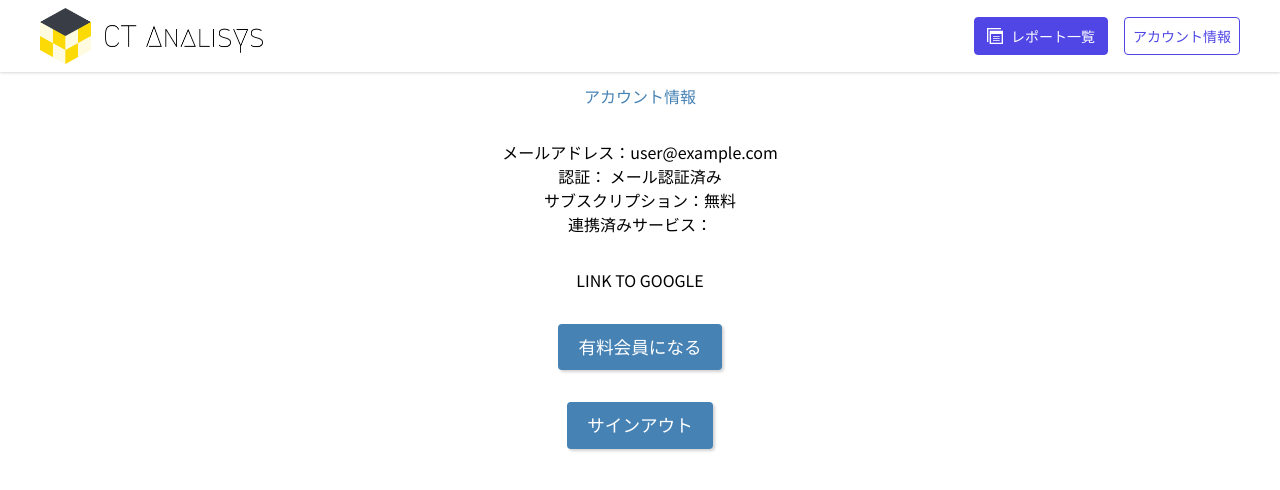
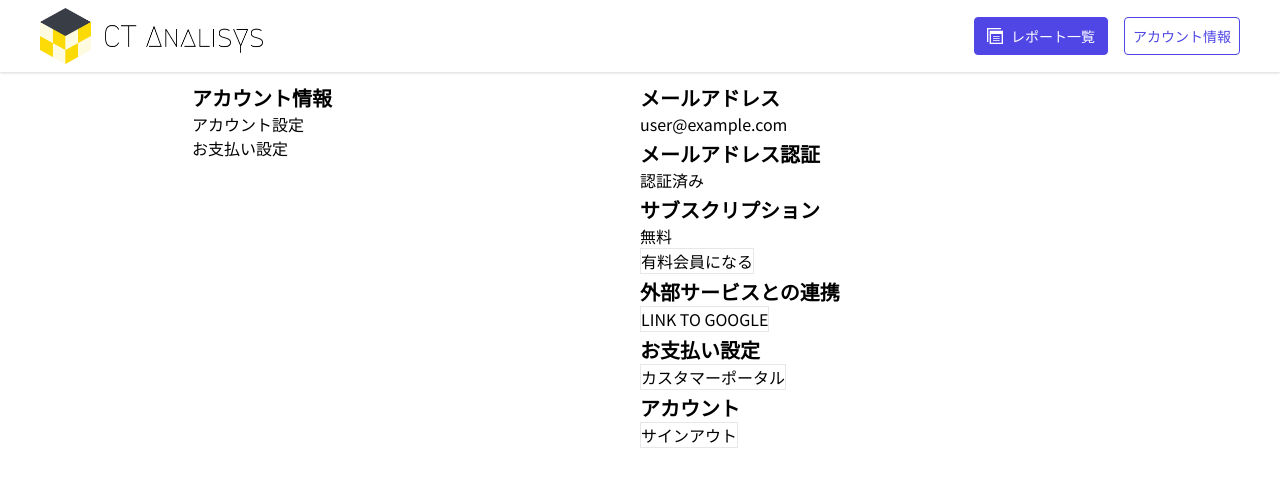
Before and after one commit to samoozy/ct-analysis-project, a Vue app: page /account in a window 1280 px wide. Shown: the top 490 px of the page. Built offline with nearby package versions, Linux system fonts and the light colour scheme; no server answers; the database is empty; sample sign-in values are in the browser's storage.

Commit message:
Added basic styling for aaccount page

```diff
--- a/src/components/ui/ChangePassword.vue
+++ b/src/components/ui/ChangePassword.vue
@@ -1,11 +1,11 @@
 <template>
 
-  <div class="container" v-if="provider.google && !provider.password">
+  <div v-if="provider.google && !provider.password">
     <div>メールアドレス・パスワード設定</div>
-    <button @click="changePassword" :disabled="!show">パスワードを設定する</button>
+    <button class="border" @click="changePassword" :disabled="!show">パスワードを設定する</button>
   </div>
-  <div class="container" v-else-if="provider.password">
-    <button @click="changePassword" :disabled="!show">パスワードを変更</button>
+  <div  v-else-if="provider.password">
+    <button class="border" @click="changePassword" :disabled="!show">パスワードを変更</button>
   </div>
 
 
@@ -66,17 +66,3 @@ export default {
   }
 }
 </script>
-
-<style scoped>
-.container {
-  display: flex;
-  flex-direction: column;
-  justify-content: center;
-  align-items: center;
-  padding-top: 2rem;
-}
-
-div {
-  text-align: center;
-}
-</style>
--- a/src/components/ui/CustomerPortal.vue
+++ b/src/components/ui/CustomerPortal.vue
@@ -1,9 +1,11 @@
 <template>
-  <button
-    class="portal-btn"
+  <div>
+    <button
+    class="border"
     @click="openCustomerPortal"
     :disabled="!!portalInProgress"
   >カスタマーポータル</button>
+  </div>
 </template>
 
 <script>
@@ -35,22 +37,3 @@ export default {
   }
 }
 </script>
-
-<style scoped>
-.portal-btn {
-  padding: 10px 20px;
-  cursor: pointer;
-  border: none;
-  background-color: steelblue;
-  color: #fff;
-  font-size: 1.1rem;
-  box-shadow: 2px 2px 3px #D3D3D3;
-  border-radius: 4px;
-  outline: none;
-}
-
-.portal-btn:hover,
-.portal-btn:disabled {
-  opacity: 0.8;
-}
-</style>
--- a/src/components/ui/LinkProvider.vue
+++ b/src/components/ui/LinkProvider.vue
@@ -1,10 +1,12 @@
 <template>
-  <button @click="linkToGoogleProvider">LINK TO GOOGLE</button>
+  <div>
+    <button class="border" @click="linkToGoogleProvider">LINK TO GOOGLE</button>
 
-  <p v-if="show">
-    {{ message }}
-  </p>
+    <p v-if="show">
+      {{ message }}
+    </p>
 
+  </div>
 </template>
 
 <script>
--- a/src/components/ui/SubscriptionButton.vue
+++ b/src/components/ui/SubscriptionButton.vue
@@ -1,9 +1,12 @@
 <template>
-  <button
-    class="subscription-btn"
-    :disabled="!!checkoutInProgress"
-    @click="subscribeToPlan"
-  >有料会員になる</button>
+
+  <div>
+    <button
+      class="border"
+      :disabled="!!checkoutInProgress"
+      @click="subscribeToPlan"
+    >有料会員になる</button>
+  </div>
 
 </template>
 
@@ -42,22 +45,3 @@ export default {
   }
 }
 </script>
-
-<style scoped>
-.subscription-btn {
-  padding: 10px 20px;
-  cursor: pointer;
-  border: none;
-  background-color: steelblue;
-  color: #fff;
-  font-size: 1.1rem;
-  box-shadow: 2px 2px 3px #D3D3D3;
-  border-radius: 4px;
-  outline: none;
-}
-
-.subscription-btn:hover,
-.subscription-btn:disabled {
-  opacity: 0.8;
-}
-</style>
--- a/src/pages/user/UserAccount.vue
+++ b/src/pages/user/UserAccount.vue
@@ -1,61 +1,77 @@
 <template>
+
+
   <div v-if="!loggedIn">
       ログインしてください。
   </div>
 
+
   <div v-else>
-    <div>
-      <h1 class="text-center">アカウント情報</h1>
 
-      <div class="container">
-        <div>メールアドレス：{{ user.email }}</div>
-        <div>
-          認証：
-          <span v-if="user.verified">メール認証済み</span>
-          <span v-else>メール認証中。確認メールを{{user.email}}宛に送りました。</span>
-        </div>
-        <div>
-          サブスクリプション：<span v-if="paidSubscriber">有料</span><span v-else>無料</span>
-        </div>
-        <div>
-          連携済みサービス：
-          <div v-if="provider.google">Google</div>
-          <div v-if="provider.password">メールアドレス・パスワード</div>
-        </div>
+    <div class="grid grid-cols-2">
+
+
+      <div class="items-center h-full">
+        <h5>アカウント情報</h5>
+        <div>アカウント設定</div>
+        <div>お支払い設定</div>
       </div>
 
-      <!-- change password and/or set password -->
+
+      <div class="content-container">
+
+        <div class="wrapper">
+          <h5>メールアドレス</h5>
+
+          <p>{{ user.email }}</p>
           <change-password :provider="provider"></change-password>
 
-      <!-- link to google -->
-      <div class="container" v-if="!provider.google">
+        </div>
+
+        <div class="wrapper">
+          <h5>メールアドレス認証</h5>
+          <p v-if="user.verified">認証済み</p>
+          <p v-else>メール認証中。確認メールを{{user.email}}宛に送りました。</p>
+          <!-- resend verfication email -->
+          <div></div>
+        </div>
+
+        <div class="wrapper">
+          <h5>サブスクリプション</h5>
+          <p v-if="paidSubscriber">有料</p>
+          <p v-else>無料</p>
+          <subscription-button></subscription-button>
+        </div>
+
+
+        <div class="wrapper">
+          <h5>外部サービスとの連携</h5>
+          <p v-if="provider.google">Google連携済み</p>
+          <p v-if="provider.password">メールアドレス・パスワード連携済み</p>
           <link-provider></link-provider>
         </div>
 
+        <div class="wrapper">
+          <h5>お支払い設定</h5>
+          <customer-portal></customer-portal>
+        </div>
 
+        <div class="wrapper">
+          <h5>アカウント</h5>
+          <button class="border" @click="signout">
+            サインアウト
+          </button>
           <!-- delete account -->
           <div>
             <!-- make sure its not a paid customer -->
             <!-- warn user if is a paid customer -->
           </div>
-
-      <!-- show customer portal or subscription -->
-      <div v-if="paidSubscriber" class="container">
-        <customer-portal></customer-portal>
-      </div>
-      <div v-else class="container">
-        <subscription-button></subscription-button>
         </div>
 
-
-      <div class="container">
-        <button class="btn" @click="signout">
-          サインアウト
-        </button>
       </div>
 
+    </div>
 
-    </div>
 
   </div>
 
@@ -122,37 +138,17 @@ export default {
 }
 </script>
 
-<style scoped>
-h1 {
-  color: steelblue;
+<style scoped lang="postcss">
+
+.wrapper {
+  @apply mb-1;
 }
 
-.btn {
-  text-decoration: none;
-  padding: 10px 20px;
-  cursor: pointer;
-  border: none;
-  background-color: steelblue;
-  color: #fff;
-  font-size: 1.1rem;
-  box-shadow: 2px 2px 3px #D3D3D3;
-  border-radius: 4px;
-  outline: none;
+h5 {
+  @apply font-bold mr-5 text-xl;
 }
 
-.btn:hover {
-  opacity: 0.8;
-}
-
-.container {
-  display: flex;
-  flex-direction: column;
-  justify-content: center;
-  align-items: center;
-  padding-top: 2rem;
-}
-
-.text-center {
-  text-align: center;
+p {
+  @apply text-black;
 }
 </style>
--- a/tailwind.config.js
+++ b/tailwind.config.js
@@ -5,7 +5,13 @@ module.exports = {
     fontFamily: {
       'sans-jp': ['"Noto Sans JP"','sans-serif']
     },
-    extend: {},
+    extend: {
+      spacing: {
+        '108': '27rem',
+        '120': '30rem',
+        '144': '36rem'
+      },
+    },
   },
   variants: {
     extend: {
```
Also changed, not shown: 1 other file (tests, documents, lock files or other folders). Lines whose indentation alone changed are shown as unchanged.
